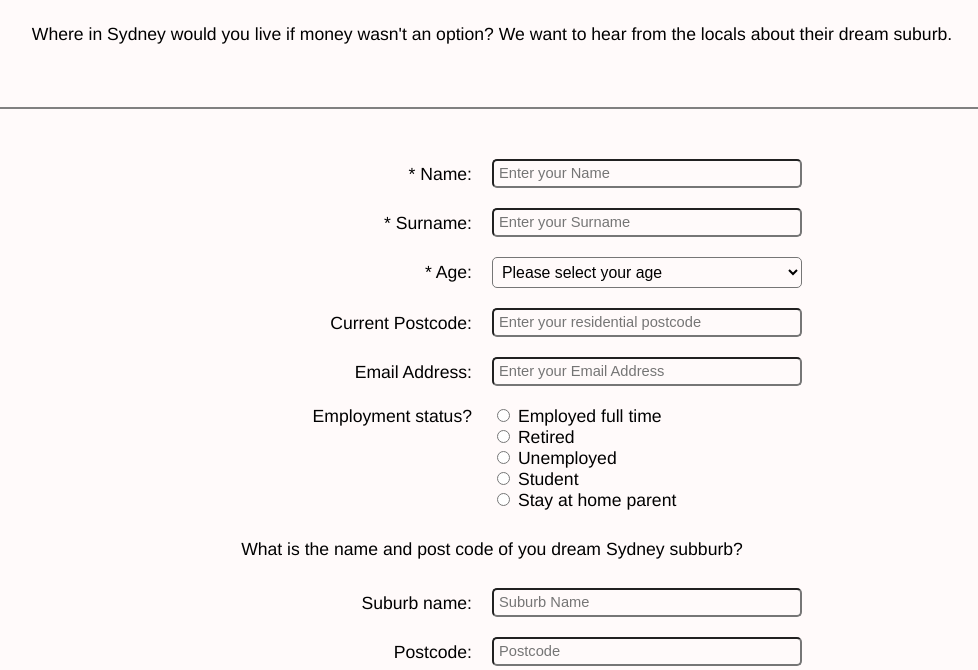
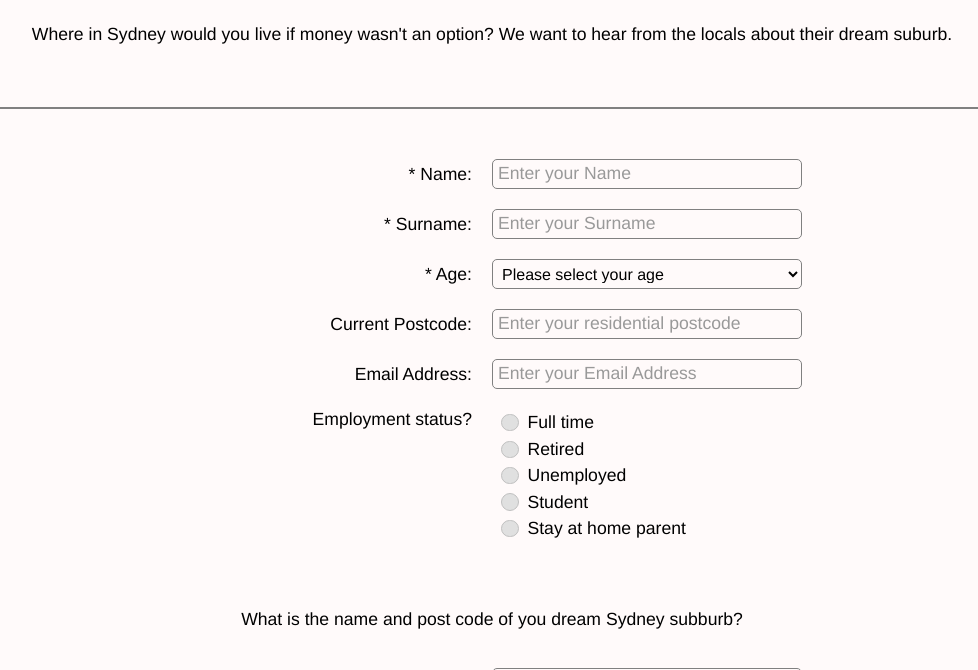
Before and after one commit to Gweezdo/FCC_CSS_Project2, a plain HTML site: page index.html in a window 1280 px wide. Shown: the part 89-759 px from the top of the page, without its empty margins (148-1126 px from the left). Drawn offline with Linux system fonts and the light colour scheme.

Commit message:
Changed focus state on input fields + styled input fields. Changed radio button apperance. Started with checkbox buttons

```diff
--- a/index.html
+++ b/index.html
@@ -27,8 +27,8 @@
                 <div class="item2"><input id="surname" type="text" placeholder="Enter your Surname" required></div>
 
                 <div class="item1"><label id="dropdown">* Age:</label></div>
-                <div class="item2"><select id="dropdown" name="age" size="1">
-                        <option id="grey" value="">Please select your age</option>
+                <div class="item2"><select id="dropdownMenu" name="age" size="1">
+                        <option id="grey" value="1">Please select your age</option>
                         <option value="15-19">15-19</option>
                         <option value="20-24">20-24</option>
                         <option value="25-29">25-29</option>
@@ -45,8 +45,7 @@
                 <br>
 
                 <div class="item1"><label for="currentPostcode" id="number-label">Current Postcode:</label></div>
-                <div class="item2"><input id="currentPostcode" type="number"
-                        placeholder="Enter your residential postcode" required></div>
+                <div class="item2"><input id="currentPostcode" type="text" placeholder="Enter your residential postcode" required></div>
 
                 <div class="item1"><label for="email" id="email-label">Email Address:</label></div>
                 <div class="item2"><input id="email" type="email" placeholder="Enter your Email Address" required></div>
@@ -57,19 +56,19 @@
 
                 <div class="item2">
                     <input id="Defs" type="radio" name="moveStatus" value="Definitely" checked>
-                    <label for="defs">Employed full time</label><br>
+                    <label for="defs"><span><span></span></span>Full time</label><br>
 
                     <input id="maybe" type="radio" name="moveStatus" value="Maybe">
-                    <label for="maybe">Retired</label><br>
+                    <label for="maybe"><span><span></span></span>Retired</label><br>
 
                     <input id="no" type="radio" name="moveStatus" value="No">
-                    <label for="no">Unemployed</label><br>
+                    <label for="no"><span><span></span></span>Unemployed</label><br>
 
                     <input id="unsure" type="radio" name="moveStatus" value="Unsure">
-                    <label for="unsure">Student</label><br>
+                    <label for="unsure"><span><span></span></span>Student</label><br>
 
                     <input id="unsure" type="radio" name="moveStatus" value="Unsure">
-                    <label for="unsure">Stay at home parent</label><br>
+                    <label for="unsure"><span><span></span></span>Stay at home parent</label><br>
                 </div>
 
                 <div class="item3">
@@ -79,9 +78,11 @@
                 <div class="item1"><label for="newSuburbName" id="newSuburb-label">Suburb name:</label></div>
                 <div class="item2"><input id="newSuburbName" type="text" placeholder="Suburb Name" required></div>
 
-                <div class="item1"><label for="number" id="newSuburb-label">Postcode:</label></div>
+                <div class="item1"><label for="number" id="newSuburb-label1">Postcode:</label></div>
                 <div class="item2"><input id="number" type="number" min="0" max="9999" placeholder="Postcode" required>
                 </div>
+
+                <div class="item3" id="space"></div>
 
                 <div class="question">
                     <p>How likely are you to move to this subburb in the next 2 years?</p>
--- a/style.css
+++ b/style.css
@@ -4,6 +4,7 @@
 body {
     font-family: helvetica, monospace;
     text-align: center;
+    font-weight: 400;
 }
 
 #description {
@@ -36,6 +37,19 @@ hr {
     margin: 0px 15% 50px 15%;
 }
 
+
+
+input::-webkit-input-placeholder {
+  color: #999;
+}
+input:focus::-webkit-input-placeholder {
+  color: white;
+}
+
+#dropdown{
+  outline: none;
+}
+
 .item1 {
   /*   background-color: dodgerblue; */
     width: 50%;
@@ -48,7 +62,7 @@ hr {
 }
 
 .item2 {
-  /*   background-color: orangered; */
+    /* background-color: orangered; */
     width: 50%;
     text-align: start;
     justify-content: center;
@@ -70,6 +84,14 @@ hr {
   /*   border: solid 0.5pt; */
 }
 
+.item3 p{
+  padding: 40px 0 10px 0;
+}
+
+#space{
+  padding: 0 0 50px 0;
+}
+
 .question {
     text-align: right;
     position: relative;
@@ -84,22 +106,86 @@ hr {
 
 
 
-input[type=text], input[type=number], input[type=email] {
+input[type=text], input[type=number], input[type=email], #dropdownMenu, option #grey{
     width: 70%;
     padding: 5px 5px;
     box-sizing: border-box;
     border-radius: 5px;
+    font-size: 16px;
+    font-family: Helvetica, monospace;
+    font-weight: 400;
+    height: 30px;
+  /* padding-top: 30px; */
+    line-height: 20px;
+    border: 1px solid grey;
 }
 
 input[type=text]:focus {
   /*   border: 3px solid red; */
-    background: dodgerblue;
-    opacity: 0.9;
+    /* opacity: 0.7; */
+    outline: none;
+    color: white;
+    background-color: rgb(0, 128, 255);
 }
 
 ::placeholder {
     font-size: 1.1em;
 }
+
+input[type=radio]:not(old){
+  width     : 2em;
+  margin    : 0;
+  padding   : 0;
+  font-size : 1em;
+  opacity   : 0;
+}
+
+/* input[type=checkbox]:not(old), */
+input[type=radio]:not(old) + label{
+  display      : inline-block;
+  margin-left  : -2em;
+  line-height  : 1.5em;
+}
+
+/* input[type=checkbox]:not(old) + label, */
+input[type=radio]:not(old) + label > span{
+  display          : inline-block;
+  width            : 0.875em;
+  height           : 0.875em;
+  margin           : 0.25em 0.5em 0.25em 0.25em;
+  border           : 0.0625em solid rgb(192,192,192);
+  border-radius    : 0.6em;
+  background       : rgb(224,224,224);
+  vertical-align   : bottom;
+}
+
+/* input[type=checkbox]:not(old) + label > span, */
+input[type=radio]:not(old):checked + label > span > span{
+  display          : block;
+  width            : 0.5em;
+  height           : 0.5em;
+  margin           : 0.1875em;
+  /* border           : 0.0625em solid rgb(0,128,255); */
+  border-radius    : 0.4em;
+  background       : rgb(0,128,255);
+
+}
+
+/* input[type=checkbox]:not(old):checked + label > span:before{
+  content     : '✓';
+  display     : block;
+  width       : 1em;
+  color       : rgb(153,204,102);
+  font-size   : 0.875em;
+  line-height : 1em;
+  text-align  : center;
+  text-shadow : 0 0 0.0714em rgb(115,153,77);
+  font-weight : bold;
+} */
+
+
+
+
 
 select {
     position: relative;
```
